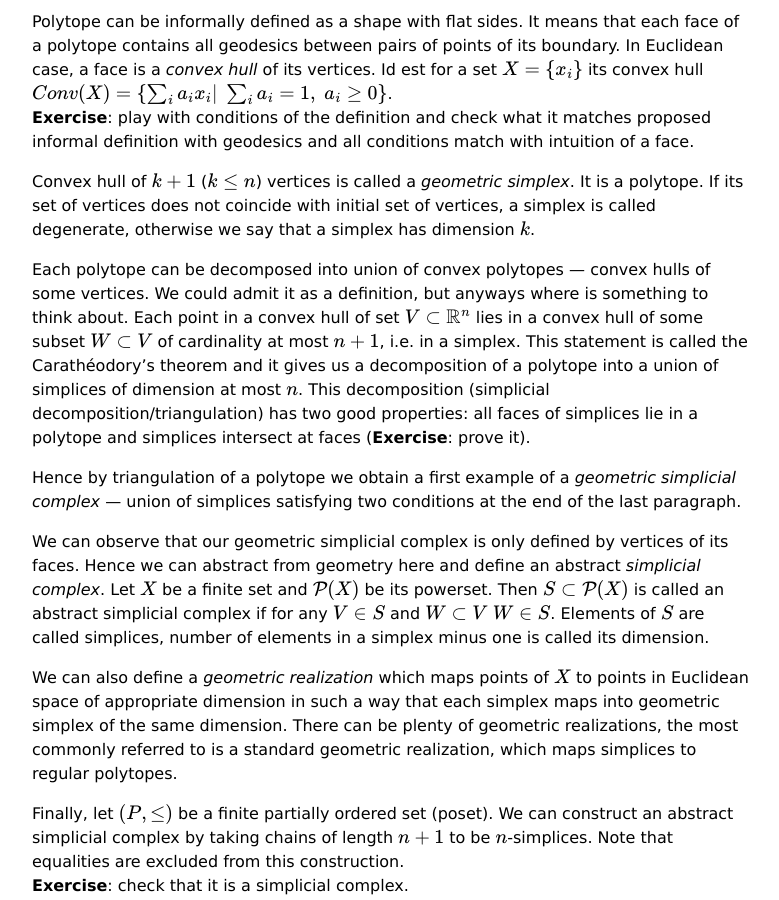
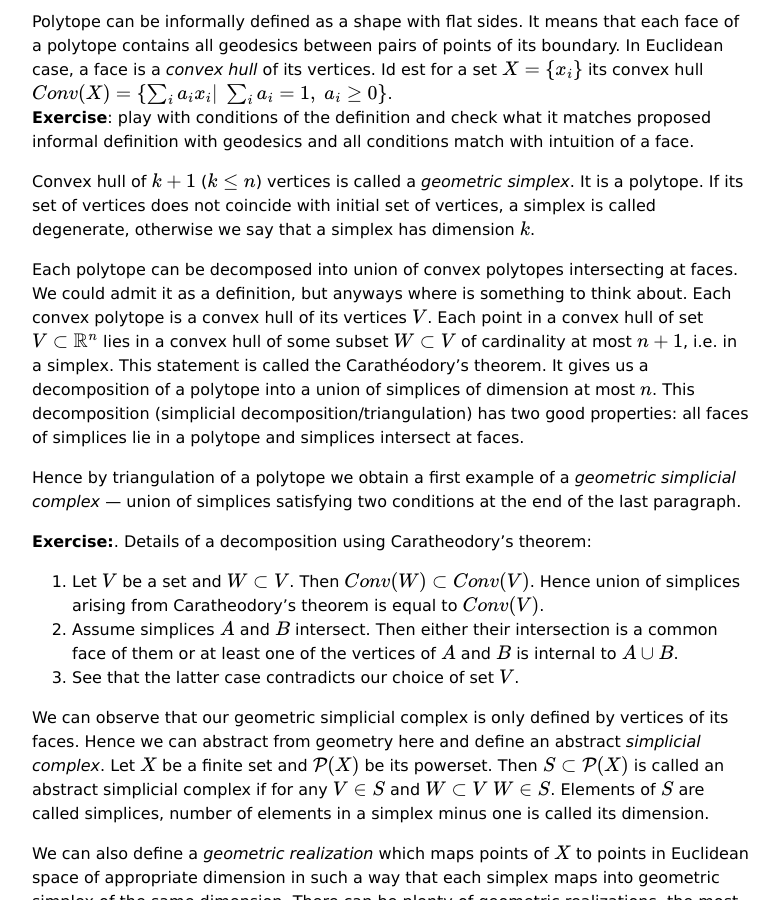
Before and after one commit to viviag/viviag.io, a Jekyll site: the page built from _posts/2023-05-04-run-to-classifying-spaces.md, in a window 1280 px wide and 900 px high, scrolled down 858 px. Shown: the whole window, without its empty margins (248-1027 px from the left). Built offline with Jekyll 4.4.1, drawn with Linux system fonts in a browser that asks for light colours.

Commit message:
Elaborate on decomposition using Caratheodory's theorem

```diff
--- a/_posts/2023-05-04-run-to-classifying-spaces.md
+++ b/_posts/2023-05-04-run-to-classifying-spaces.md
@@ -24,9 +24,14 @@ __Exercise__: play with conditions of the definition and check what it matches p
 
 Convex hull of $$k+1$$ ($$k \leq n$$) vertices is called a _geometric simplex_. It is a polytope. If its set of vertices does not coincide with initial set of vertices, a simplex is called degenerate, otherwise we say that a simplex has dimension $$k$$.
 
-Each polytope can be decomposed into union of convex polytopes --- convex hulls of some vertices. We could admit it as a definition, but anyways where is something to think about. Each point in a convex hull of set $$V \subset \mathbb{R}^n$$ lies in a convex hull of some subset $$W \subset V$$ of cardinality at most $$n+1$$, i.e. in a simplex. This statement is called the Carathéodory's theorem and it gives us a decomposition of a polytope into a union of simplices of dimension at most $$n$$. This decomposition (simplicial decomposition/triangulation) has two good properties: all faces of simplices lie in a polytope and simplices intersect at faces (__Exercise__: prove it).
+Each polytope can be decomposed into union of convex polytopes intersecting at faces. We could admit it as a definition, but anyways where is something to think about. Each convex polytope is a convex hull of its vertices $$V$$. Each point in a convex hull of set $$V \subset \mathbb{R}^n$$ lies in a convex hull of some subset $$W \subset V$$ of cardinality at most $$n+1$$, i.e. in a simplex. This statement is called the Carathéodory's theorem. It gives us a decomposition of a polytope into a union of simplices of dimension at most $$n$$. This decomposition (simplicial decomposition/triangulation) has two good properties: all faces of simplices lie in a polytope and simplices intersect at faces.
 
 Hence by triangulation of a polytope we obtain a first example of a _geometric simplicial complex_ --- union of simplices satisfying two conditions at the end of the last paragraph.
+
+__Exercise:__. Details of a decomposition using Caratheodory's theorem:
+1. Let $$V$$ be a set and $$W \subset V$$. Then $$Conv(W) \subset Conv(V)$$. Hence union of simplices arising from Caratheodory's theorem is equal to $$Conv(V)$$.
+2. Assume simplices $$A$$ and $$B$$ intersect. Then either their intersection is a common face of them or at least one of the vertices of $$A$$ and $$B$$ is internal to $$A \cup B$$.
+3. See that the latter case contradicts our choice of set $$V$$.
 
 We can observe that our geometric simplicial complex is only defined by vertices of its faces. Hence we can abstract from geometry here and define an abstract _simplicial complex_. Let $$X$$ be a finite set and $$\mathcal{P}(X)$$ be its powerset. Then $$S \subset \mathcal{P}(X)$$ is called an abstract simplicial complex if for any $$V \in S$$ and $$W \subset V$$ $$W \in S$$. Elements of $$S$$ are called simplices, number of elements in a simplex minus one is called its dimension.
 
```
Also changed, not shown: 1 other file.
